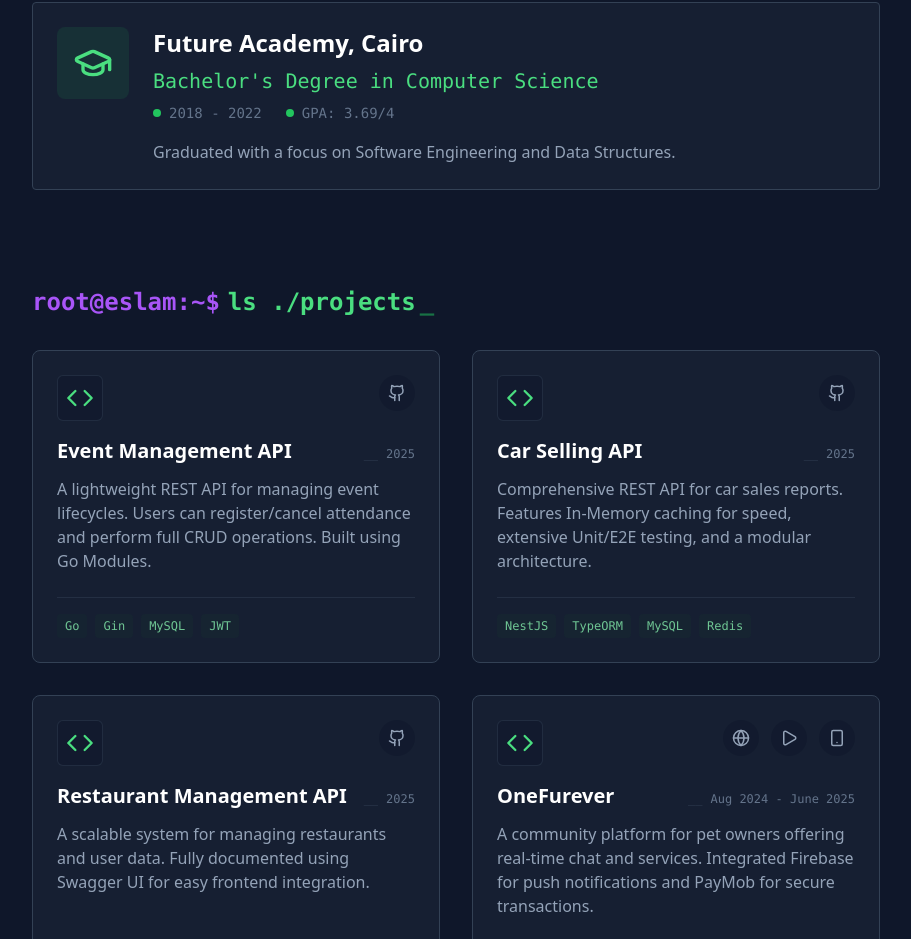
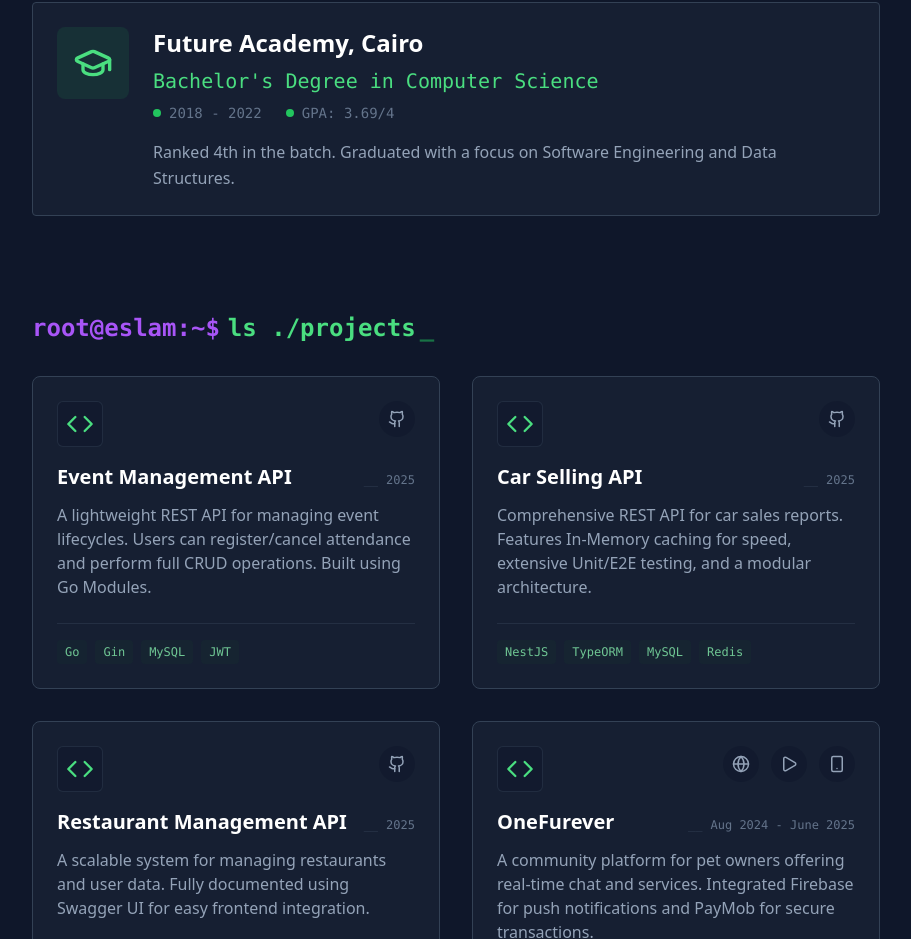
Before and after one commit to Eslam-Amin/Portfolio, a React (Create React App) app: page / in a window 1280 px wide. Shown: the part 1913-2852 px from the top of the page, without its empty margins (184-1095 px from the left). Built offline with nearby package versions, Linux system fonts and the light colour scheme.

Commit message:
Updated education description

```diff
--- a/src/data/portfolioData.js
+++ b/src/data/portfolioData.js
@@ -20,7 +20,8 @@ export const education = {
   degree: "Bachelor's Degree in Computer Science",
   duration: "2018 - 2022",
   gpa: "3.69/4",
-  details: "Graduated with a focus on Software Engineering and Data Structures."
+  details:
+    "Ranked 4th in the batch. Graduated with a focus on Software Engineering and Data Structures."
 };
 
 export const skills = {
```
